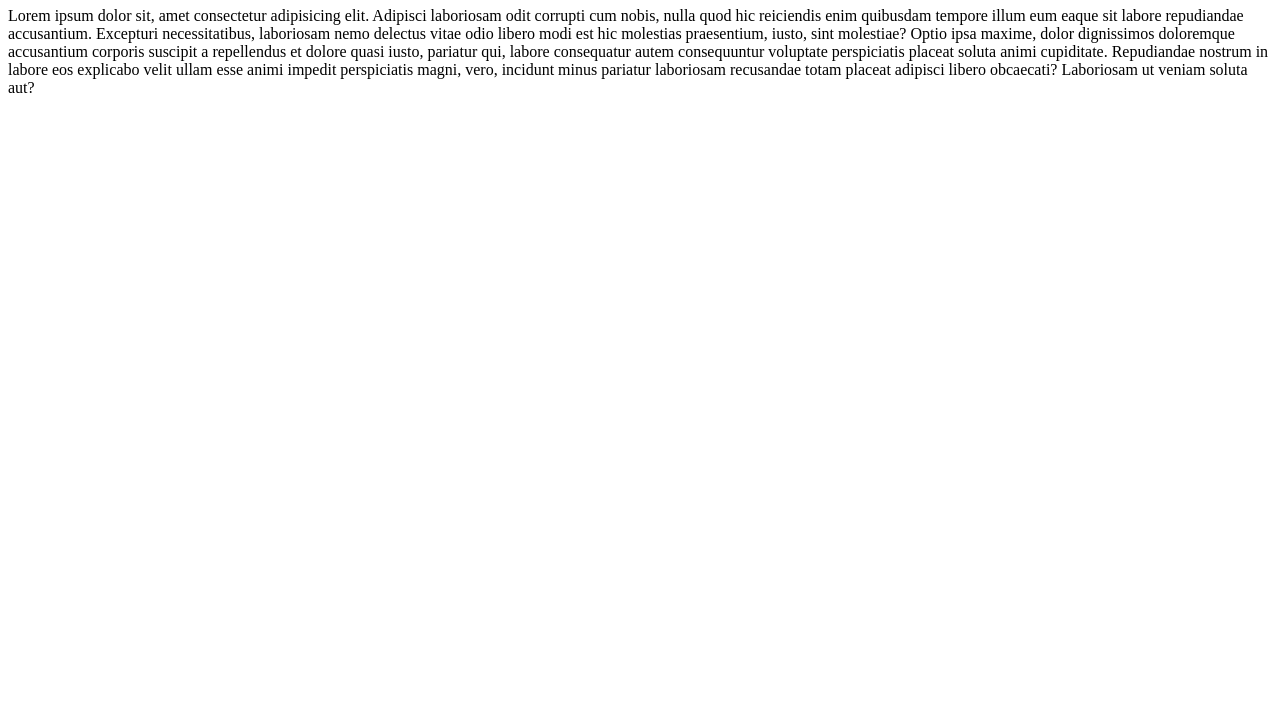
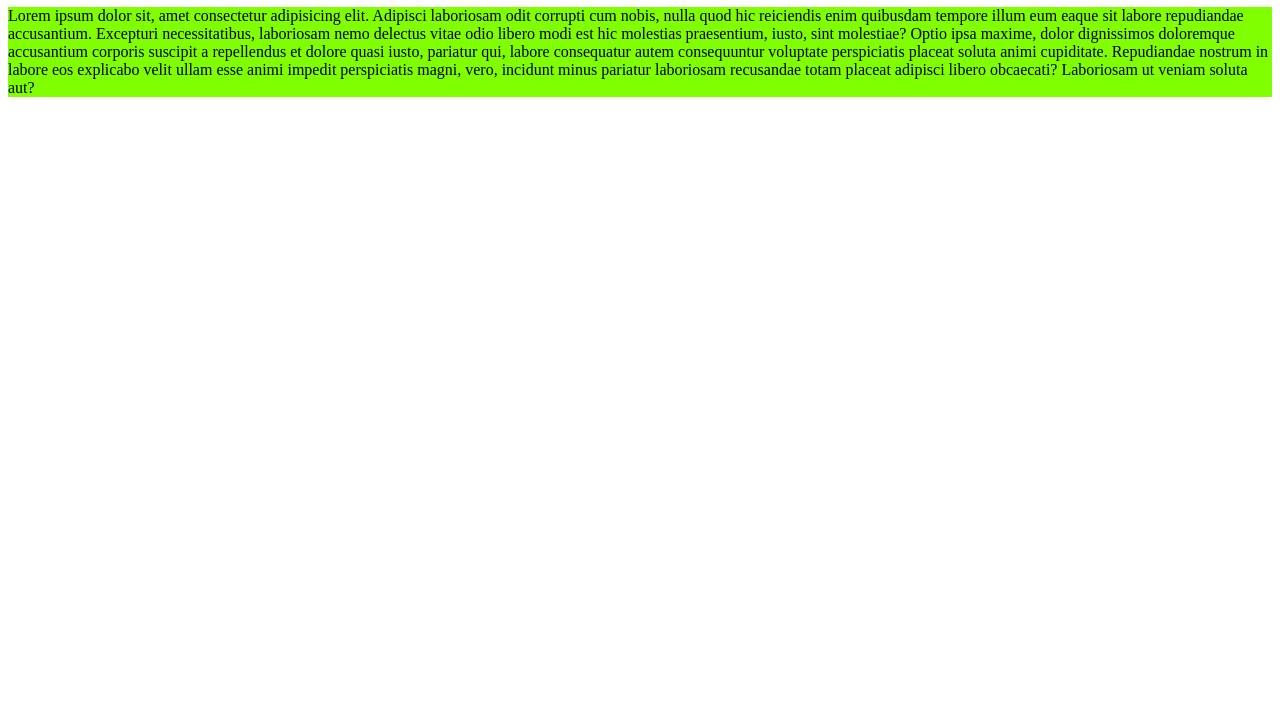
Before and after one commit to edunetmastertrainer/ipecdemo, a plain HTML site: page index.html in a window 1280 px wide. Shown: the part 73-800 px from the top of the page. Drawn offline with Linux system fonts and the light colour scheme.

Commit message:
para style change

```diff
--- a/index.html
+++ b/index.html
@@ -7,6 +7,6 @@
 </head>
 <body>
   <h1 style="background-color: aqua;">Welcome to IPEC</h1>
-  <p>Lorem ipsum dolor sit, amet consectetur adipisicing elit. Adipisci laboriosam odit corrupti cum nobis, nulla quod hic reiciendis enim quibusdam tempore illum eum eaque sit labore repudiandae accusantium. Excepturi necessitatibus, laboriosam nemo delectus vitae odio libero modi est hic molestias praesentium, iusto, sint molestiae? Optio ipsa maxime, dolor dignissimos doloremque accusantium corporis suscipit a repellendus et dolore quasi iusto, pariatur qui, labore consequatur autem consequuntur voluptate perspiciatis placeat soluta animi cupiditate. Repudiandae nostrum in labore eos explicabo velit ullam esse animi impedit perspiciatis magni, vero, incidunt minus pariatur laboriosam recusandae totam placeat adipisci libero obcaecati? Laboriosam ut veniam soluta aut?</p>
+  <p style="background-color:chartreuse">Lorem ipsum dolor sit, amet consectetur adipisicing elit. Adipisci laboriosam odit corrupti cum nobis, nulla quod hic reiciendis enim quibusdam tempore illum eum eaque sit labore repudiandae accusantium. Excepturi necessitatibus, laboriosam nemo delectus vitae odio libero modi est hic molestias praesentium, iusto, sint molestiae? Optio ipsa maxime, dolor dignissimos doloremque accusantium corporis suscipit a repellendus et dolore quasi iusto, pariatur qui, labore consequatur autem consequuntur voluptate perspiciatis placeat soluta animi cupiditate. Repudiandae nostrum in labore eos explicabo velit ullam esse animi impedit perspiciatis magni, vero, incidunt minus pariatur laboriosam recusandae totam placeat adipisci libero obcaecati? Laboriosam ut veniam soluta aut?</p>
 </body>
 </html>
```
